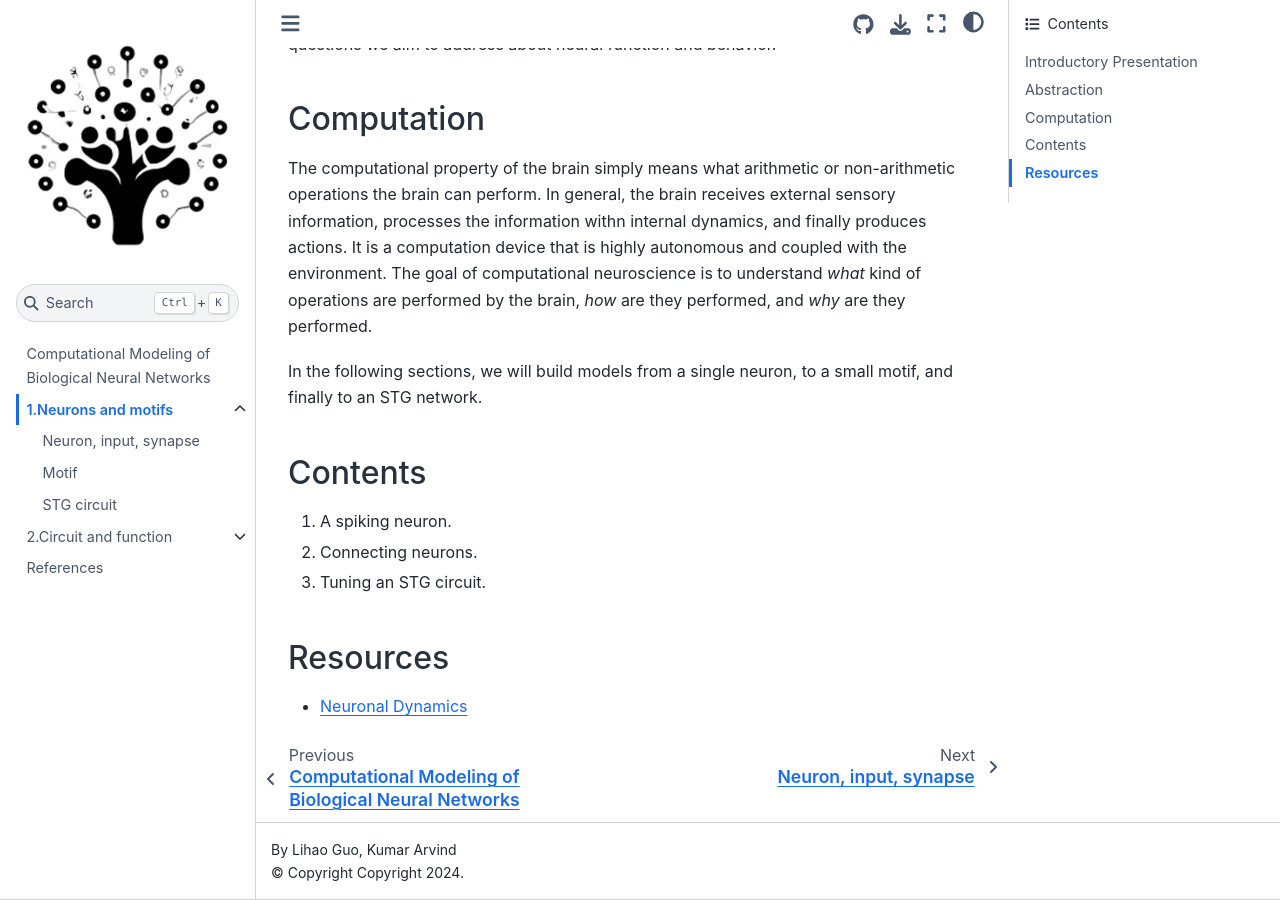
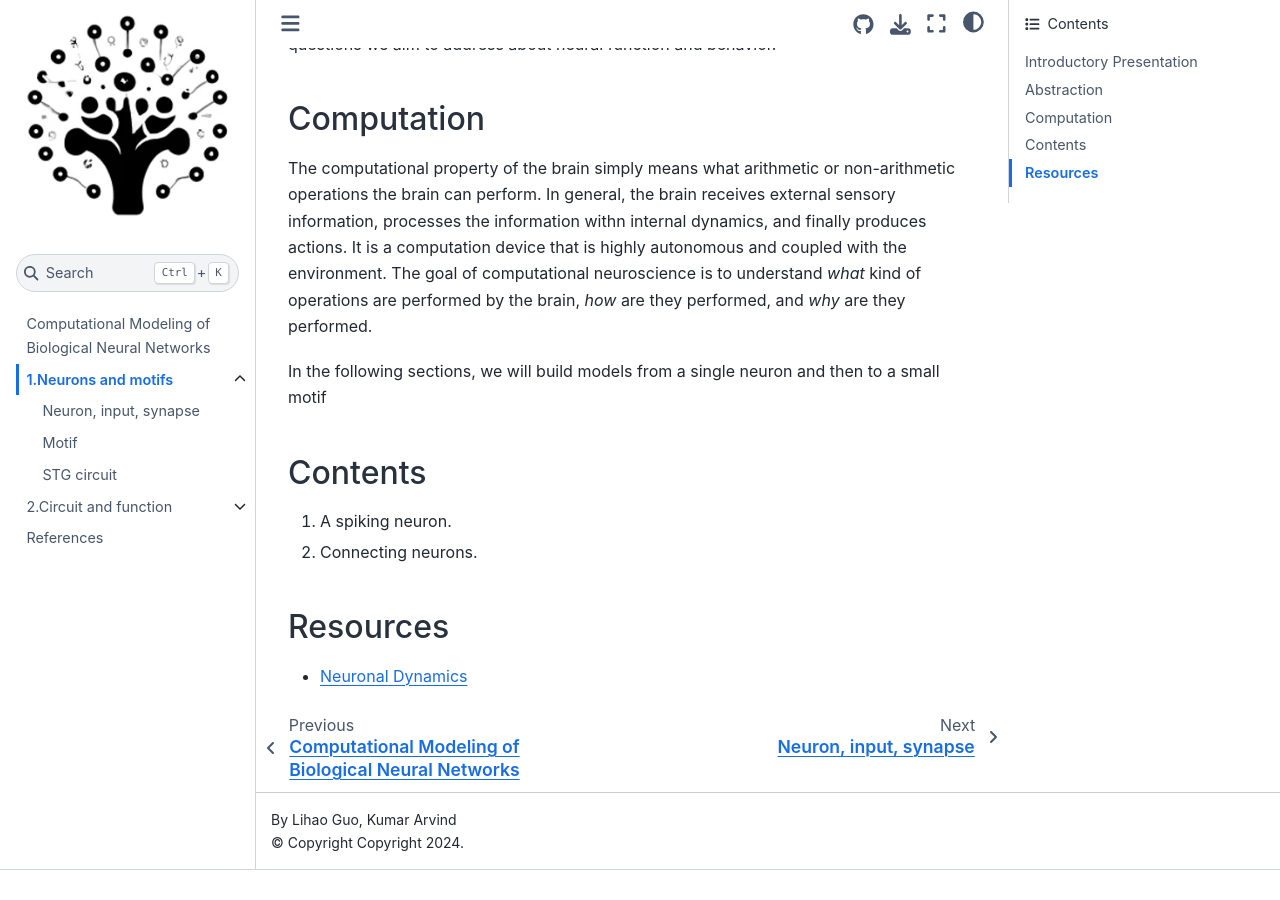
Before and after one commit to weirdoglh/ComBioNetwork, a Jupyter Book: the page built from book/Lab1/index.md, in a window 1280 px wide and 900 px high, scrolled down 695 px. Built offline with Jupyter Book 1.0.4 settings and Sphinx 7.4.7 and the Sphinx Book theme 1.1.4, drawn with Linux system fonts in a browser that asks for light colours; pages that are not in the unit, such as notebooks, are missing from menus; after the commit the page ends 1565 px from its top, so only the background shows below that.

Commit message:
Update index.md
removing stg from section 1

```diff
--- a/book/Lab1/index.md
+++ b/book/Lab1/index.md
@@ -11,13 +11,13 @@ Which level of abstraction to use and which property to retain depend on the que
 ## Computation
 The computational property of the brain simply means what arithmetic or non-arithmetic operations the brain can perform. In general, the brain receives external sensory information, processes the information withn internal dynamics, and finally produces actions. It is a computation device that is highly autonomous and coupled with the environment. The goal of computational neuroscience is to understand *what* kind of operations are performed by the brain, *how* are they performed, and *why* are they performed.
 
-In the following sections, we will build models from a single neuron, to a small motif, and finally to an STG network.
+In the following sections, we will build models from a single neuron and then to a small motif
 
 
 ## Contents
 1. A spiking neuron.
 2. Connecting neurons.
-3. Tuning an STG circuit.
+
 
 ## Resources
 * [Neuronal Dynamics](https://neuronaldynamics.epfl.ch/online/index.html)
```
